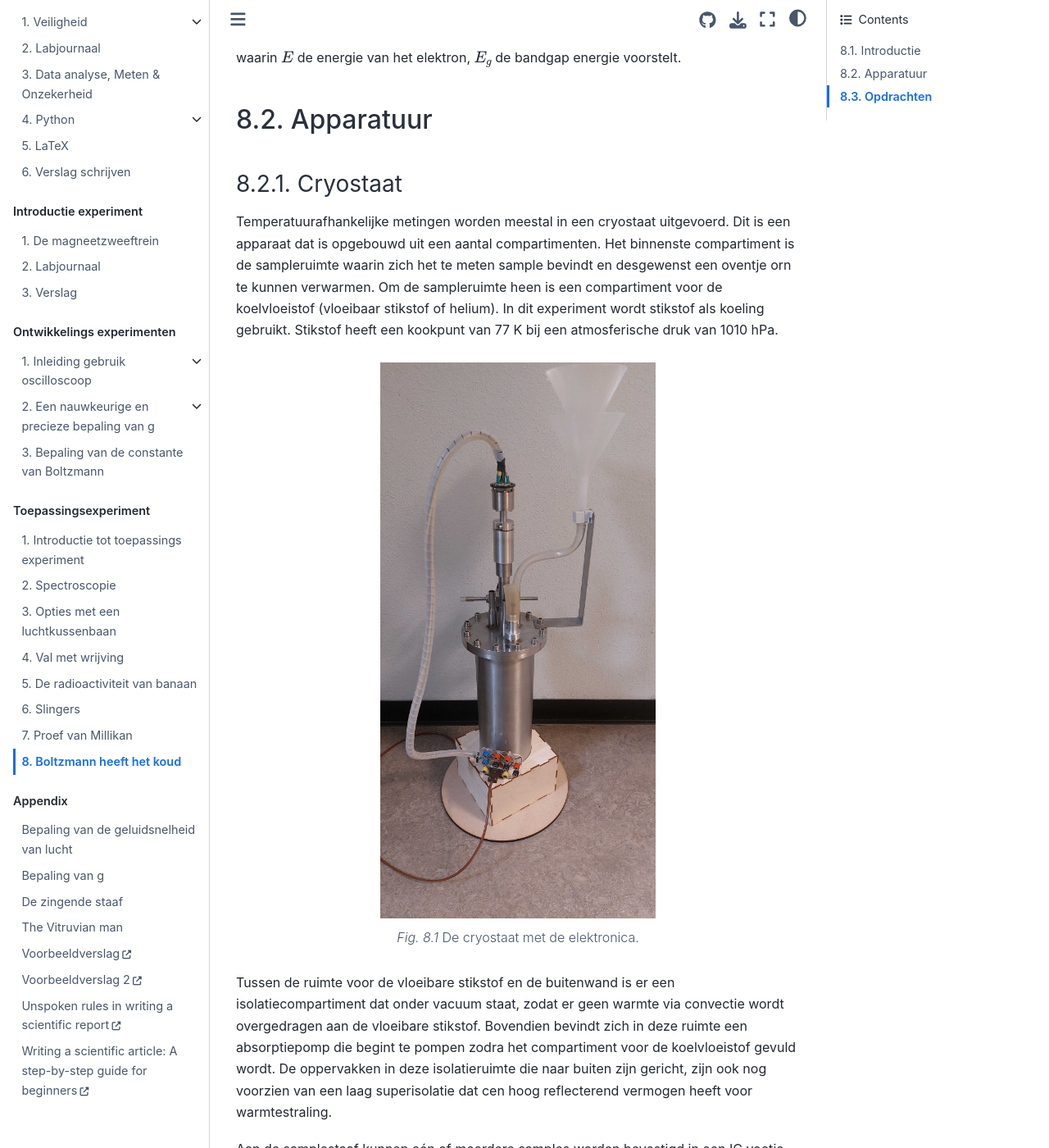
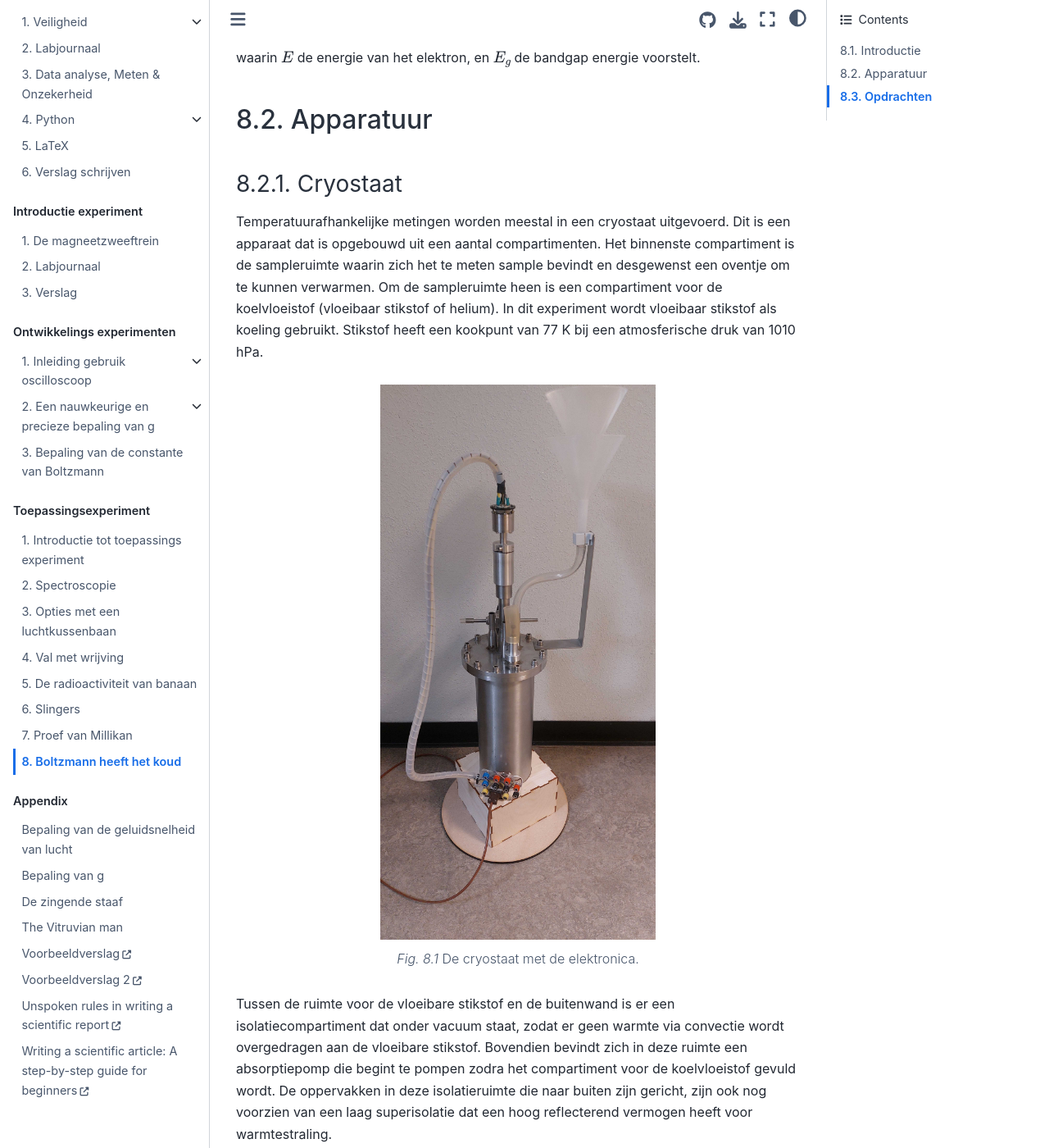
Before and after one commit to Contemporary-Physicslab/NP-new-style, a Jupyter Book: the page built from book/Deel5/BoltzmannT.md, in a window 1280 px wide and 1400 px high, scrolled down 1535 px. Shown: the whole window at 82% size. Built offline with Jupyter Book 1.0.4 settings and Sphinx 7.4.7 and the Sphinx Book theme 1.1.4, drawn with Linux system fonts in a browser that asks for light colours; pages that are not in the unit, such as notebooks, are missing from menus; comment, search, counter and statistics services are not loaded; cross-references to code outside the pages are shown as plain code; some of the changed text lies outside the part shown.

````diff
--- a/book/Deel5/BoltzmannT.md
+++ b/book/Deel5/BoltzmannT.md
@@ -27,11 +27,11 @@ Fermi-Dirac verdeling (vgl 38.45, p 1257 {cite}`Tippler`):
 
 $$P(E)=(e^{\frac{E_g}{k_BT}}+1)^{-1}$$ (eq:FermiDirac)
 
-waarin $E$ de energie van het elektron, $E_g$ de bandgap energie voorstelt.
+waarin $E$ de energie van het elektron, en $E_g$ de bandgap energie voorstelt.
 
 ## Apparatuur
 ### Cryostaat
-Temperatuurafhankelijke metingen worden meestal in een cryostaat uitgevoerd. Dit is een apparaat dat is opgebouwd uit een aantal compartimenten. Het binnenste compartiment is de sampleruimte waarin zich het te meten sample bevindt en desgewenst een oventje orn te kunnen verwarmen. Om de sampleruimte heen is een compartiment voor de koelvloeistof (vloeibaar stikstof of helium). In dit experiment wordt stikstof als koeling gebruikt. Stikstof heeft een kookpunt van 77 K bij een atmosferische druk van 1010 hPa.
+Temperatuurafhankelijke metingen worden meestal in een cryostaat uitgevoerd. Dit is een apparaat dat is opgebouwd uit een aantal compartimenten. Het binnenste compartiment is de sampleruimte waarin zich het te meten sample bevindt en desgewenst een oventje om te kunnen verwarmen. Om de sampleruimte heen is een compartiment voor de koelvloeistof (vloeibaar stikstof of helium). In dit experiment wordt vloeibaar stikstof als koeling gebruikt. Stikstof heeft een kookpunt van 77 K bij een atmosferische druk van 1010 hPa.
 
 ```{figure} Figures/BoltzmannT/Cryo_1.jpg
 ---
@@ -41,12 +41,12 @@ name: fig_cryo
 De cryostaat met de elektronica.
 ```
 
-Tussen de ruimte voor de vloeibare stikstof en de buitenwand is er een isolatiecompartiment dat onder vacuum staat, zodat er geen warmte via convectie wordt overgedragen aan de vloeibare stikstof. Bovendien bevindt zich in deze ruimte een absorptiepomp die begint te pompen zodra het compartiment voor de koelvloeistof gevuld wordt. De oppervakken in deze isolatieruimte die naar buiten zijn gericht, zijn ook nog voorzien van een laag superisolatie dat cen hoog reflecterend vermogen heeft voor warmtestraling.
+Tussen de ruimte voor de vloeibare stikstof en de buitenwand is er een isolatiecompartiment dat onder vacuum staat, zodat er geen warmte via convectie wordt overgedragen aan de vloeibare stikstof. Bovendien bevindt zich in deze ruimte een absorptiepomp die begint te pompen zodra het compartiment voor de koelvloeistof gevuld wordt. De oppervakken in deze isolatieruimte die naar buiten zijn gericht, zijn ook nog voorzien van een laag superisolatie dat een hoog reflecterend vermogen heeft voor warmtestraling.
 
-Aan de samplestaaf kunnen eén of meerdere samples worden bevestigd in een IC voetje. Een stooklintje gewikkeld om de samplehouder fungeert als oventje om de temperatuur in te kunnen stellen van het kookpunt van vloeibaar stikstof tot 350 K. Aan de samplestaaf is ook een sensorlas van een thermokoppel bevestigd dat de temperatuur van de samplehouder registreert.
+Aan de samplestaaf kunnen één of meerdere samples worden bevestigd in een IC voetje. Een stooklintje gewikkeld om de samplehouder fungeert als oventje om de temperatuur in te kunnen stellen van het kookpunt van vloeibaar stikstof tot 350 K. Aan de samplestaaf is ook een sensorlas van een thermokoppel bevestigd dat de temperatuur van de samplehouder registreert.
 
 ### Thermokoppel
-De temperatuur wordt gemeten met behulp van een thermokoppel en een uitleesunit. Deze unit meet de thermospanning van de meetlas (een metaal/metaal contact) en geeft de temperatuur in graden Celsius weer op het display. De spanning van de referentielas wordt automatisch gecompenseerd. De uitleestabel voor een koper/constantaan (type T) thermokoppel, zit in het geheugen van deze unit. Met een type T thermokoppel kan de temperatuur op betrouwbare wijze in het interval van -250$^o$C tot +400$^o$C worden gemeten.
+De temperatuur wordt gemeten met behulp van een thermokoppel en een uitleesunit. Deze unit meet de thermospanning van de meetlas (een metaal/metaal contact) en geeft de temperatuur in graden Celsius weer op het display. De spanning van de referentielas wordt automatisch gecompenseerd. De uitleestabel voor een koper/constantaan (type T) thermokoppel, zit in het geheugen van deze unit. Met een type T thermokoppel kan de temperatuur op betrouwbare wijze in het interval van -250$\degree$C tot +400$\degree$C worden gemeten.
 
 ### Voeding en DMM
 Er is een voeding beschikbaar die voor het stooklintje kan worden ingezet. Bij de inventaris van dit experiment horen drie digitale multimeters om de weerstand van de smoorspoel en de werkpunten van de diode te kunnen meten.
````
Also changed, not shown: other parts of book/Deel5/BoltzmannT.md (+4 -4 lines), book/Deel5/Millikan.md (+1 -1 lines).
